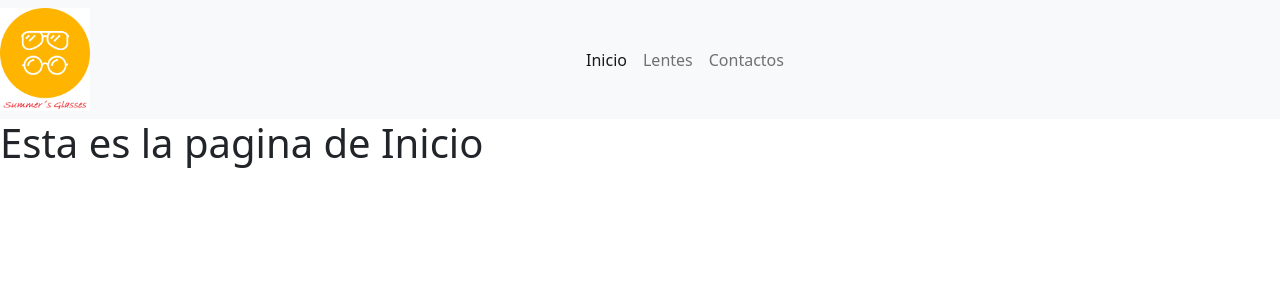
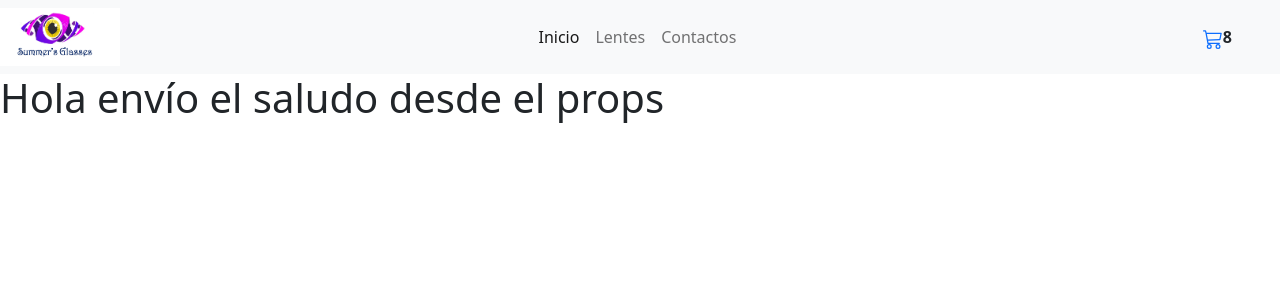
Before and after one commit to Nelson-74/summerGlasses, a React (Create React App) app: page / in a window 1280 px wide. Shown: the top 300 px of the page. Built offline with nearby package versions, Linux system fonts and the light colour scheme.

Commit message:
Se realizan cambios en Navbar, logo y se agrega carrito

```diff
--- a/src/App.js
+++ b/src/App.js
@@ -1,23 +1,22 @@
 import './App.css';
+import React from 'react'
 import NavBar from './components/NavBar';
-import React from 'react'
-import {BrowserRouter as Router, Routes, Route } from 'react-router-dom'
-import Inicio from './paginas/Inicio';
-import Lentes from './paginas/Lentes';
-import Contactos from './paginas/Contactos';
+
+// import Inicio from './paginas/Inicio';
+// import Lentes from './paginas/Lentes';
+// import Contactos from './paginas/Contactos';
+import ItemListContainer from './components/ItemListContainer';
 
 function App() {
   return (
+      <>
+      <NavBar/>
+      <ItemListContainer greeting={'Hola envío el saludo desde el props'}/>
 
-      <Router>
-        <NavBar/>
-        <Routes>
-          <Route path='/' element={<Inicio/>}/>
-          <Route path='/Lentes' element={<Lentes/>}/>
-          <Route path='/Contactos' element={<Contactos/>}/>
-        </Routes>
-      </Router>
-
+      {/* <Inicio/>
+      <Lentes/>
+      <Contactos/> */}
+      </>
   );
 }
 
--- /dev/null
+++ b/src/components/CartWidget.jsx
@@ -0,0 +1,14 @@
+import React from 'react'
+
+function CartWidget({items}) {
+    return (
+        <>
+         <svg xmlns="http://www.w3.org/2000/svg" width="20" height="20" fill="currentColor" className="bi bi-cart3 text-primary" viewBox="0 0 16 16">
+         <path d="M0 1.5A.5.5 0 0 1 .5 1H2a.5.5 0 0 1 .485.379L2.89 3H14.5a.5.5 0 0 1 .49.598l-1 5a.5.5 0 0 1-.465.401l-9.397.472L4.415 11H13a.5.5 0 0 1 0 1H4a.5.5 0 0 1-.491-.408L2.01 3.607 1.61 2H.5a.5.5 0 0 1-.5-.5zM3.102 4l.84 4.479 9.144-.459L13.89 4H3.102zM5 12a2 2 0 1 0 0 4 2 2 0 0 0 0-4zm7 0a2 2 0 1 0 0 4 2 2 0 0 0 0-4zm-7 1a1 1 0 1 1 0 2 1 1 0 0 1 0-2zm7 0a1 1 0 1 1 0 2 1 1 0 0 1 0-2z"/>
+         </svg>
+         <strong>{items}</strong>
+        </>
+    )
+}
+
+export default CartWidget
--- /dev/null
+++ b/src/components/ItemListContainer.jsx
@@ -0,0 +1,11 @@
+import React from 'react'
+
+function ItemListContainer({greeting}) {
+    return (
+        <div>
+            <h1>{greeting}</h1>
+        </div>
+    )
+}
+
+export default ItemListContainer
--- a/src/components/NavBar.jsx
+++ b/src/components/NavBar.jsx
@@ -1,26 +1,28 @@
 import React from 'react'
-import {Link} from 'react-router-dom'
+import CartWidget from './CartWidget'
+import Logo from '../images/Summer.png'
+
 function NavBar() {
     return (
         <div>
-           <nav class="navbar navbar-expand-lg bg-light">
+           <nav className="navbar navbar-expand-lg bg-light">
              <div>
-               <Link to='/'>
-                 <img src='image/Logo.png' width='90' alt='logo'/>
-               </Link>
+               <a href='#/'>
+                 <img src={Logo} width='120' alt='logo'/>
+               </a>
              </div>
-             <ul class="navbar-nav mx-auto">
-                <li class="nav-item">
-                    <Link className="nav-link active" to='/'>Inicio</Link>
+             <ul className="navbar-nav mx-auto">
+                <li className="nav-item">
+                    <a className="nav-link active" aria-current="page" href="#/">Inicio</a>
                 </li>
                 <li className="nav-item">
-                  <Link className="nav-link" to='/Lentes'>Lentes</Link>
+                  <a className="nav-link" href="#/">Lentes</a>
                 </li>
                 <li className="nav-item">
-                  <Link className="nav-link" to='/Contactos'>Contactos</Link>
+                  <a className="nav-link" href="#/">Contactos</a>
                 </li>
-
              </ul>
+             <div className='carrito mx-5'><CartWidget items={8}/></div>
             </nav>
         </div>
 
```
Also changed, not shown: public/image/Logo.png (deleted), src/images/Summer.png (added).
